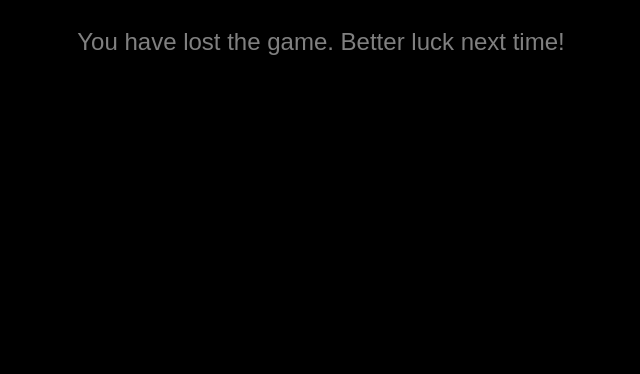
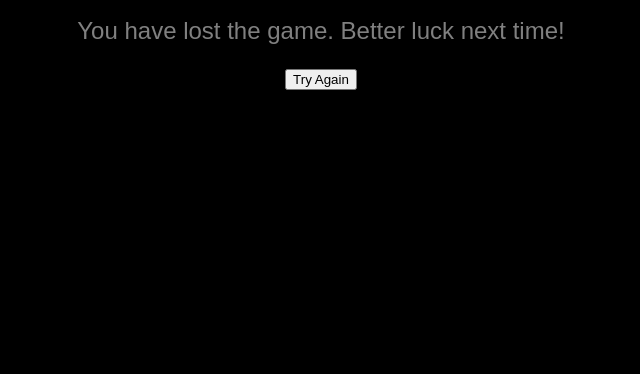
Before and after one commit to AlekAlvarez/Aleks-dev, a plain HTML site: page app/templates/lose.html in a window 1280 px wide. Shown: the part 426-800 px from the top of the page, without its empty margins (319-959 px from the left). Drawn offline with Linux system fonts and the light colour scheme; files that its build step writes are made by us from their sources.

Commit message:
added restart button

```diff
--- a/app/static/lose.html
+++ b/app/templates/lose.html
@@ -10,6 +10,7 @@
     <div class="container">
         <h1 class="lose-text">Game Over</h1>
         <p class="description">You have lost the game. Better luck next time!</p>
+        <button id="restartButton">Try Again</button>
     </div>
 </body>
 </html>
```
